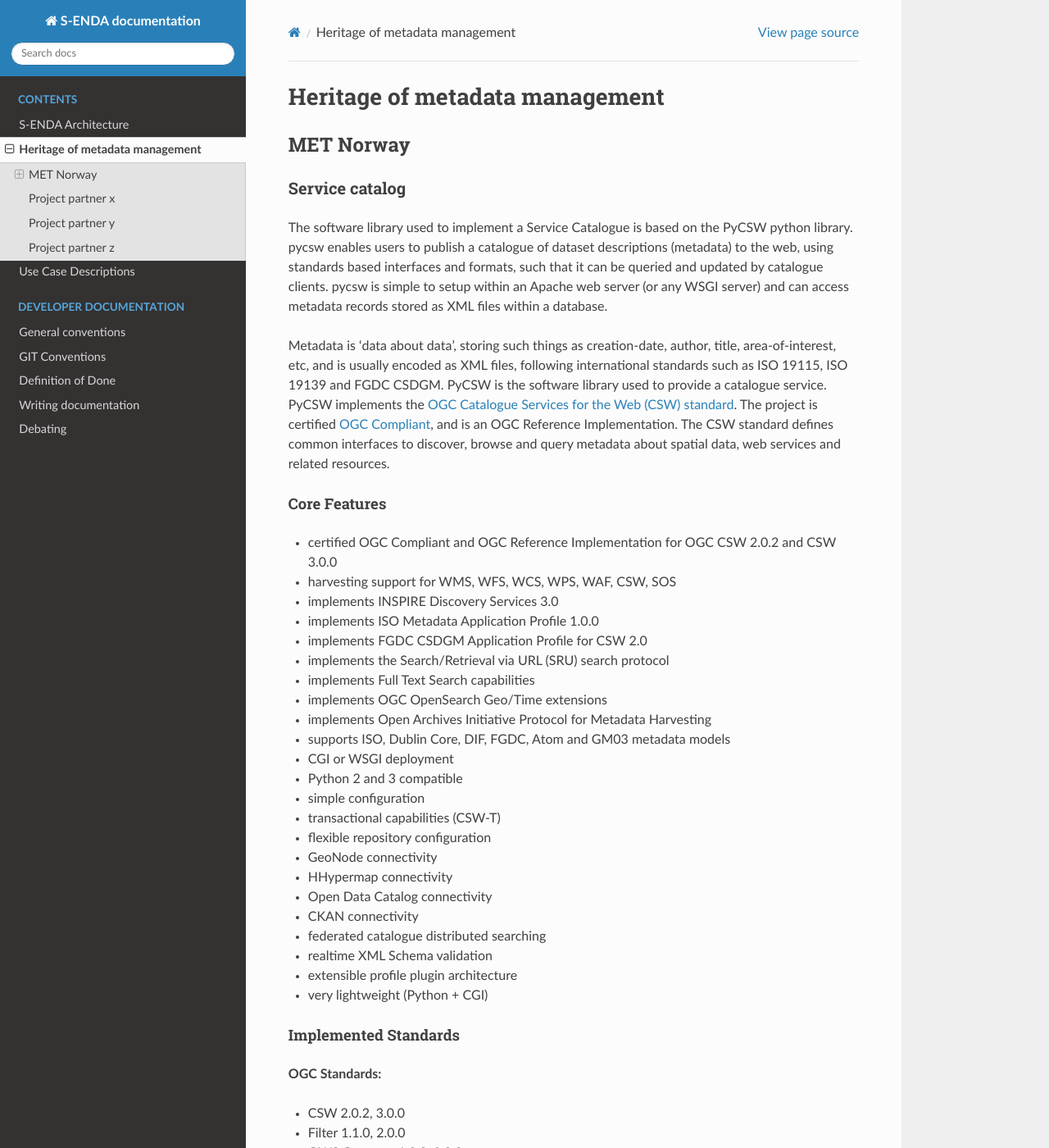
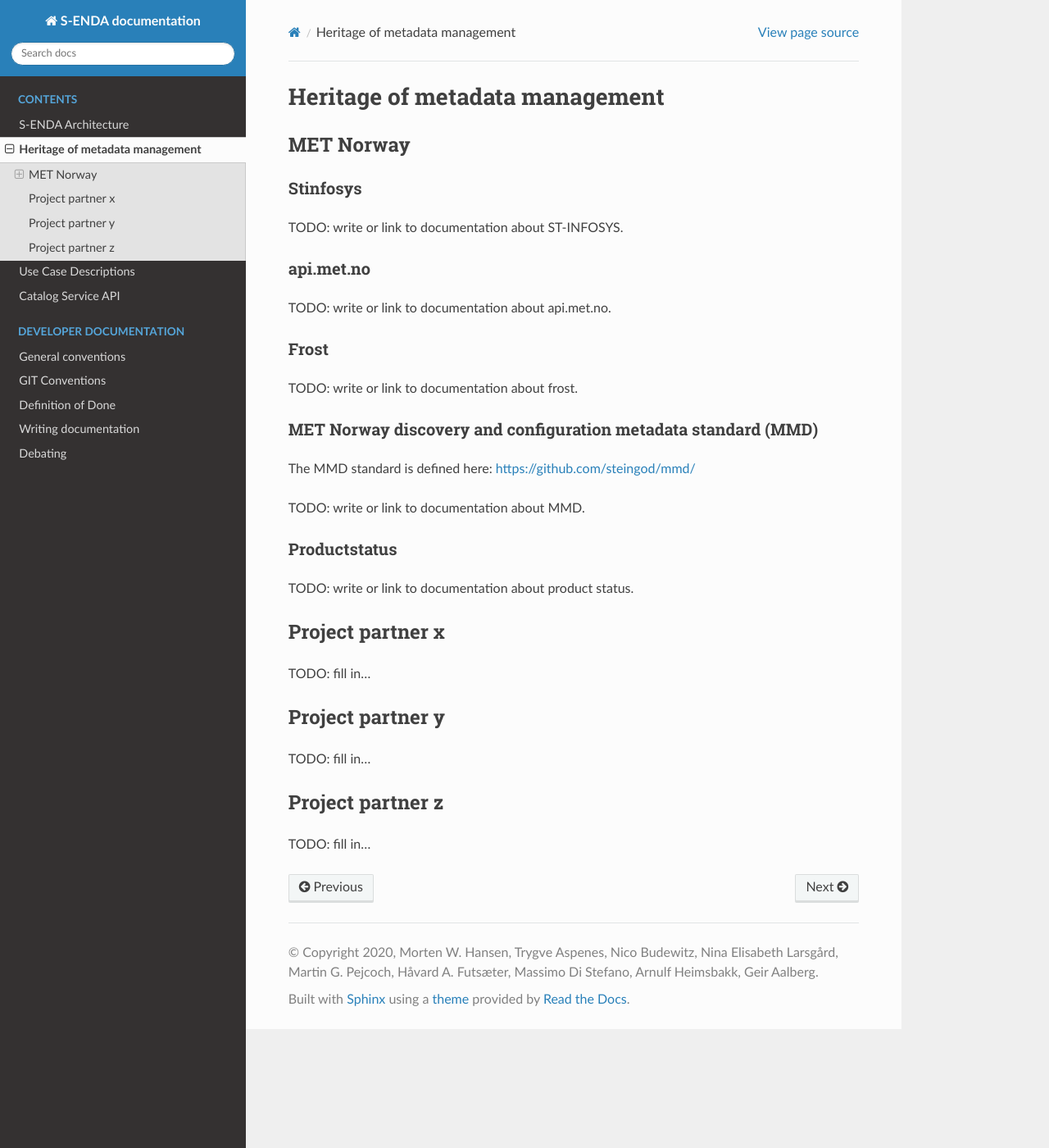
Before and after one commit to metno/S-ENDA-documentation, a Sphinx documentation site: the page built from source/metadata_management_heritage.rst, in a window 1280 px wide and 1400 px high. Shown: the whole window at 82% size. Built offline with Sphinx 7.4.7 and the Read the Docs theme 2.0.0, drawn with Linux system fonts in a browser that asks for light colours; some of the changed text lies outside the part shown.

Commit message:
GH-68: moved catalog service API documentation to correct heading and renamed the relevant container text in the container diagram.

```diff
--- a/source/index.rst
+++ b/source/index.rst
@@ -13,7 +13,7 @@
    architecture
    metadata_management_heritage
    use_cases
-
+   catalog_service_API
 
 .. toctree::
    :maxdepth: 2
--- a/source/metadata_management_heritage.rst
+++ b/source/metadata_management_heritage.rst
@@ -3,104 +3,6 @@
 
 MET Norway
 ==========
-
-Service catalog
-^^^^^^^^^^^^^^^
-The software library used to implement a Service Catalogue is based on the PyCSW python library.
-pycsw enables users to publish a catalogue of dataset descriptions (metadata) to the web, using standards based interfaces and formats, such that it can be queried and updated by catalogue clients. pycsw is simple to setup within an Apache web server (or any WSGI server) and can access metadata records stored as XML files within a database.
-
-Metadata is 'data about data', storing such things as creation-date, author, title, area-of-interest, etc, and is usually encoded as XML files, following international standards such as ISO 19115, ISO 19139 and FGDC CSDGM.
-PyCSW is the software library used to provide a catalogue service. PyCSW implements the  `OGC Catalogue Services for the Web (CSW) standard <https://www.opengeospatial.org/standards/cat>`__. The project is certified `OGC Compliant`_, and is an OGC Reference Implementation. The CSW standard defines common interfaces to discover, browse and query metadata about spatial data, web services and related resources.
-
-Core Features
---------------
-
-* certified OGC Compliant and OGC Reference Implementation for OGC CSW 2.0.2 and CSW 3.0.0
-* harvesting support for WMS, WFS, WCS, WPS, WAF, CSW, SOS
-* implements INSPIRE Discovery Services 3.0
-* implements ISO Metadata Application Profile 1.0.0
-* implements FGDC CSDGM Application Profile for CSW 2.0
-* implements the Search/Retrieval via URL (SRU) search protocol
-* implements Full Text Search capabilities
-* implements OGC OpenSearch Geo/Time extensions
-* implements Open Archives Initiative Protocol for Metadata Harvesting
-* supports ISO, Dublin Core, DIF, FGDC, Atom and GM03 metadata models
-* CGI or WSGI deployment
-* Python 2 and 3 compatible
-* simple configuration
-* transactional capabilities (CSW-T)
-* flexible repository configuration
-* GeoNode connectivity
-* HHypermap connectivity
-* Open Data Catalog connectivity
-* CKAN connectivity
-* federated catalogue distributed searching
-* realtime XML Schema validation
-* extensible profile plugin architecture
-* very lightweight (Python + CGI)
-
-
-Implemented Standards
---------------------------------------------------------------------------------
-
-**OGC Standards:**
-
-* CSW 	2.0.2, 3.0.0
-* Filter 	1.1.0, 2.0.0
-* OWS Common 	1.0.0, 2.0.0
-* GML 	3.1.1
-* OGC SFSQL 	1.2.1
-* OGC OpenSearch  1.0
-
-**Metadata Standards:**
-
-* Dublin Core 	1.1
-* SOAP 	1.2
-* ISO 19115:2003
-* ISO 19139:2007
-* ISO 19119:2005
-* NASA DIF 9.7
-* FGDC CSDGM 1998
-* GM03  2.1
-* SRU 	1.1
-* OAI-PMH   2.0
-* A9 OpenSearch 	1.1
-
-Details
---------------------------------------------------------------------------------
-
-**Website:** https://pycsw.org
-
-**Licence:** `MIT`_
-
-**Software Version:** 2.4.2
-
-**Supported Platforms:** Windows, Linux, Mac
-
-**API Interfaces:** Python
-
-**Documentation:** https://pycsw.org/docs/
-
-**Support:** https://pycsw.org/docs/support.html
-
-Notes for S-ENDA development:
-------------------------------------------------------------------------
-* **Example Driver**
-    - `ISO reader <https://github.com/geopython/pycsw/blob/master/pycsw/plugins/profiles/apiso/apiso.py>`__
-* **Example Output**
-    - `DIF Output Schema <https://github.com/geopython/pycsw/blob/master/pycsw/plugins/outputschemas/dif.py>`__
-       can be used as guidlenise to create a DCAT (or GeoDCAT) output from pycsw’s core model
-* Open Issue about Geo-DCAT
-    - `Support DCAT <https://github.com/geopython/pycsw/issues/257>`__ in pycsw
-    - `ISO to GeoDCAT XSLT <https://github.com/SEMICeu/iso-19139-to-dcat-ap>`__
-
-.. _`Python`: https://www.python.org/
-.. _`MIT`: https://docs.pycsw.org/en/latest/license.html
-.. _`OGC Compliant`: https://www.opengeospatial.org/resource/products/details/?pid=1374
-.. _`OGC Reference Implementation`: http://demo.pycsw.org/
-
-Disclaimer: This PyCSW documentation has been adapted from the `OSGEO-Live Documentation <https://osgeo.github.io/OSGeoLive-doc/en/index.html>`__
-
 
 Stinfosys
 ^^^^^^^^^^^^^^^
```
Also changed, not shown: source/catalog_service_API.rst (added, +106 -0 lines), 1 other file.
